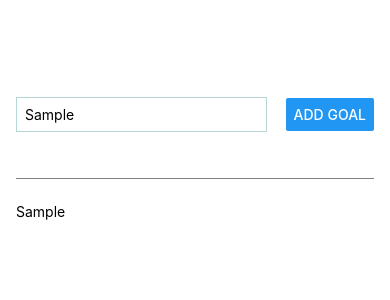
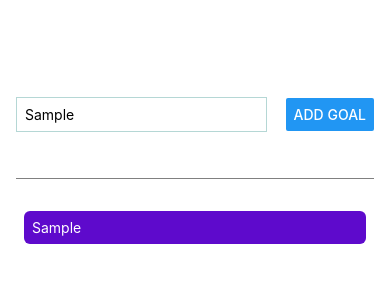
Before and after one commit to ambibma/guess-my-number, a React Native app in the folder Project1/: screen / in a window 390 px wide. Both pictures are taken after typing "Sample" into the empty fields and a click on the button "ADD GOAL". Shown: the top 300 px of the page. Built offline with nearby package versions, Linux system fonts and the light colour scheme.

Commit message:
Add scrollView and FlatList

```diff
--- a/Project1/App.js
+++ b/Project1/App.js
@@ -1,6 +1,6 @@
 import { StatusBar } from 'expo-status-bar';
 import {useState} from 'react'
-import { StyleSheet, Text, View, Button, TextInput } from 'react-native';
+import { StyleSheet, Text, View, Button, TextInput, ScrollView, FlatList} from 'react-native';
 
 export default function App() {
   const [enteredGoalText, setEnteredGoalText] = useState('');
@@ -11,7 +11,8 @@ export default function App() {
   function addGoalHandler () {
     setCourseGoals(currentCourseGoals => [
       ...currentCourseGoals,
-      enteredGoalText,
+      {text: enteredGoalText, id: Math.random().toString()},
+
     ])
   }
   return (
@@ -24,9 +25,25 @@ export default function App() {
        />
         <Button title='Add Goal' onPress={addGoalHandler}></Button>
       </View>
+
       <View style={styles.goalsContainer}>
-        {courseGoals.map((goal)=> <Text key={goal}>{goal}</Text> )}
-        </View>
+        <FlatList
+        data={courseGoals}
+        renderItem={(itemData) => {
+          return (
+            <View style={styles.goalItem}>
+              <Text style={styles.goalText}>{itemData.item.text}</Text>
+            </View>
+            );
+           }}
+           keyExtractor={(item, index) =>{
+              return item.id;
+           }}
+          />
+
+
+
+       </View>
     </View>
   );
 }
@@ -56,6 +73,16 @@ textInput: {
 },
 goalsContainer: {
   flex: 5,
-}
+},
+goalItem: {
+  margin: 8,
+  padding: 8,
+  borderRadius:6,
+  backgroundColor: '#5e0acc',
+  color: 'white',
+},
+goalText: {
+    color:'white',
+  },
 
 });
```
Also changed, not shown: 1 other file (tests, documents, lock files or other folders).
